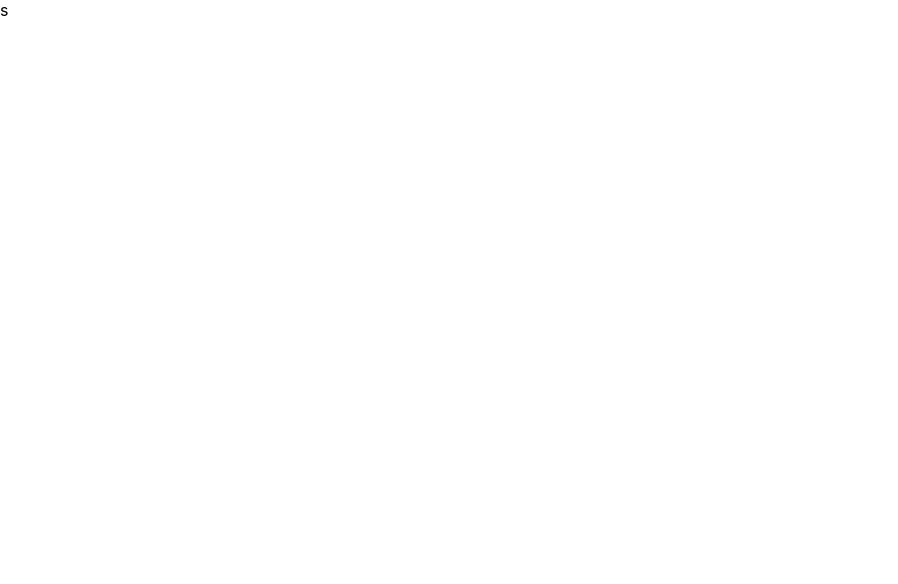
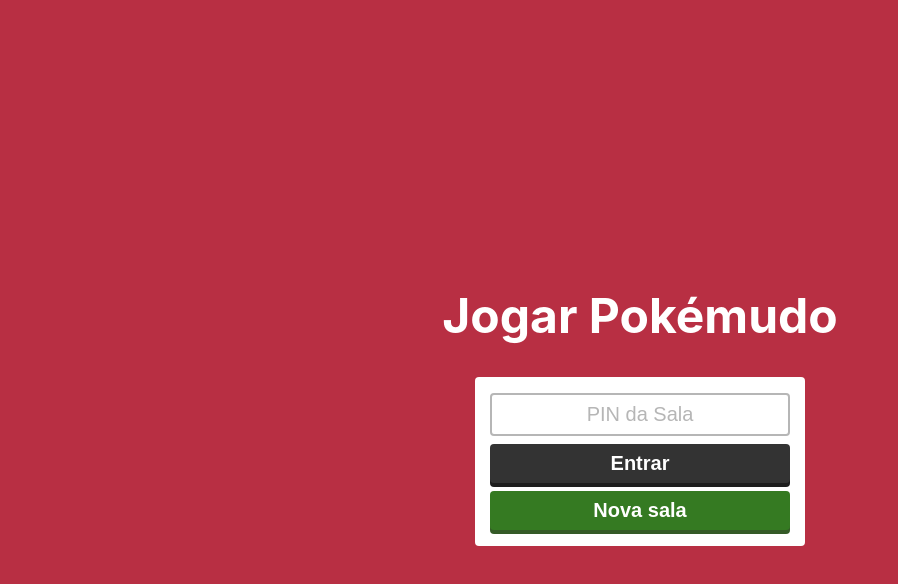
Before and after one commit to viktormarinho/poke-jogo, a Next.js app: page / in a window 1280 px wide. Shown: the top 584 px of the page, without its empty margins (0-898 px from the left). Built offline with nearby package versions, Linux system fonts and the light colour scheme.

Commit message:
📦 NEW: HomePage

```diff
--- a/pages/index.tsx
+++ b/pages/index.tsx
@@ -1,10 +1,142 @@
 import { NextPage } from "next";
+import Head from "next/head";
+import { useState } from "react";
+import styled from 'styled-components';
+import Swal from 'sweetalert2';
 
 
 const Home: NextPage = () => {
+  const [novaSalaText, setNovaSalaText] = useState<string>('');
+
+  const pinMask = (input: string) => {
+    if (!input.match(/^[0-9]*$/)) {
+      Swal.fire({
+        position: 'top',
+        toast: true,
+        icon: 'info',
+        title: 'o PIN possue apenas números',
+        text: '',
+        showConfirmButton: false,
+        timer: 3000,
+        timerProgressBar: true
+      });
+    }
+
+    return input
+      .replace(/[^0-9]/g, '')
+      .replace(/(\..*)\./g, '$1');
+  }
+
   return (
-    <>s</>
+    <div>
+      <Head>
+        <title>Pokémudo</title>
+        <meta name="description" content="Jogo legal" />
+        <link rel="icon" href="/favicon.ico" />
+      </Head>
+
+      <Main>
+        <h1 style={{textAlign: 'center'}}>Jogar Pokémudo</h1>
+        <StartGameBox>
+          <label>
+            <input
+              type="text"
+              placeholder="PIN da Sala"
+              onChange={(e: any) => setNovaSalaText(pinMask(e.target.value))}
+              value={novaSalaText}
+              maxLength={5}
+            />
+          </label>
+          <button onClick={() => console.log('pi')}>Entrar</button>
+          <button onClick={() => console.log('go')} className="new">Nova sala</button>
+        </StartGameBox>
+      </Main>
+    </div>
   );
 }
 
+const Main = styled.main`
+  background-color: #b82f43;
+  height: 100vh;
+  display: flex;
+  align-items: center;
+  flex-direction: column;
+  justify-content: center;
+
+  h1 {
+    color: white;
+    font-size: 3rem;
+  }
+`;
+
+const StartGameBox = styled.div`
+  display: flex;
+  flex-direction: column;
+  align-items: center;
+  margin: 0 auto;
+  background-color: white;
+  padding: 16px;
+  max-width: 330px;
+  border-radius: 4px;
+  font-size: 1.75rem;
+  color: white;
+  gap: 8px;
+
+  button {
+    color: white;
+    border-radius: 4px;
+    border: none;
+    background-color: rgb(51, 51, 51);
+    font-size: 1.25rem;
+    font-weight: 600;
+    padding: 8px 0;
+    width: 300px;
+    cursor: pointer;
+    box-shadow: 0 4px rgb(29, 29, 29);
+
+    &:hover{
+      box-shadow: 0 0 rgb(29, 29, 29);
+      transform: translateY(4px);
+    }
+  }
+
+  .new {
+    color: white;
+    border-radius: 4px;
+    border: none;
+    background-color: rgb(53, 122, 34);
+    font-size: 1.25rem;
+    font-weight: 600;
+    padding: 8px 0;
+    width: 300px;
+    cursor: pointer;
+    box-shadow: 0 4px rgb(53, 91, 39);
+
+    &:hover{
+      box-shadow: 0 0 rgb(53, 91, 39);
+      transform: translateY(4px);
+    }
+  }
+
+  input, select {
+    font-size: 1.25rem;
+    text-align: center;
+    padding: 8px 0;
+    border: 2px solid #b6b6b6;
+    border-radius: 4px;
+    transition-duration: 300ms;
+    width: 300px;
+    text-align: center;
+
+    &::placeholder{
+      color: #b6b6b6;
+    }
+
+    &:focus{
+      outline: none;
+      border: 2px solid black;
+    }
+  }
+`;
+
 export default Home;
```
